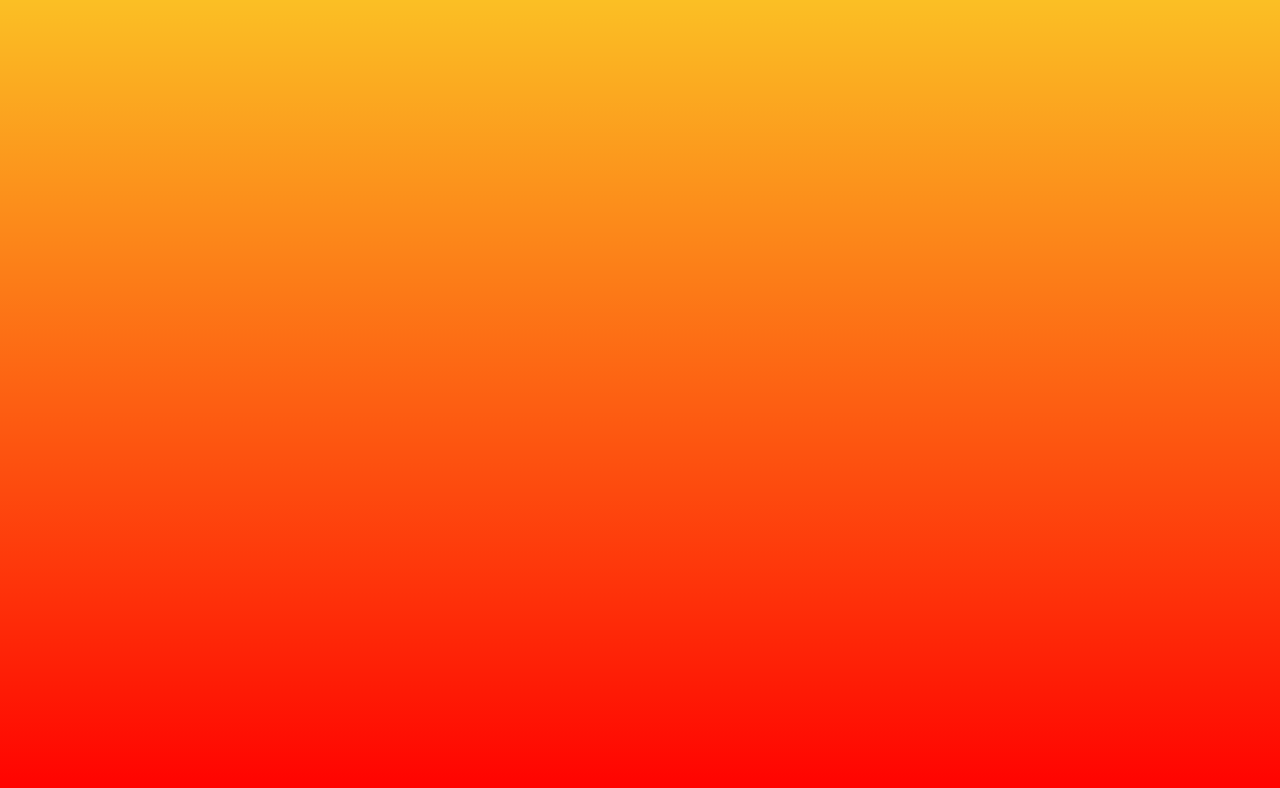
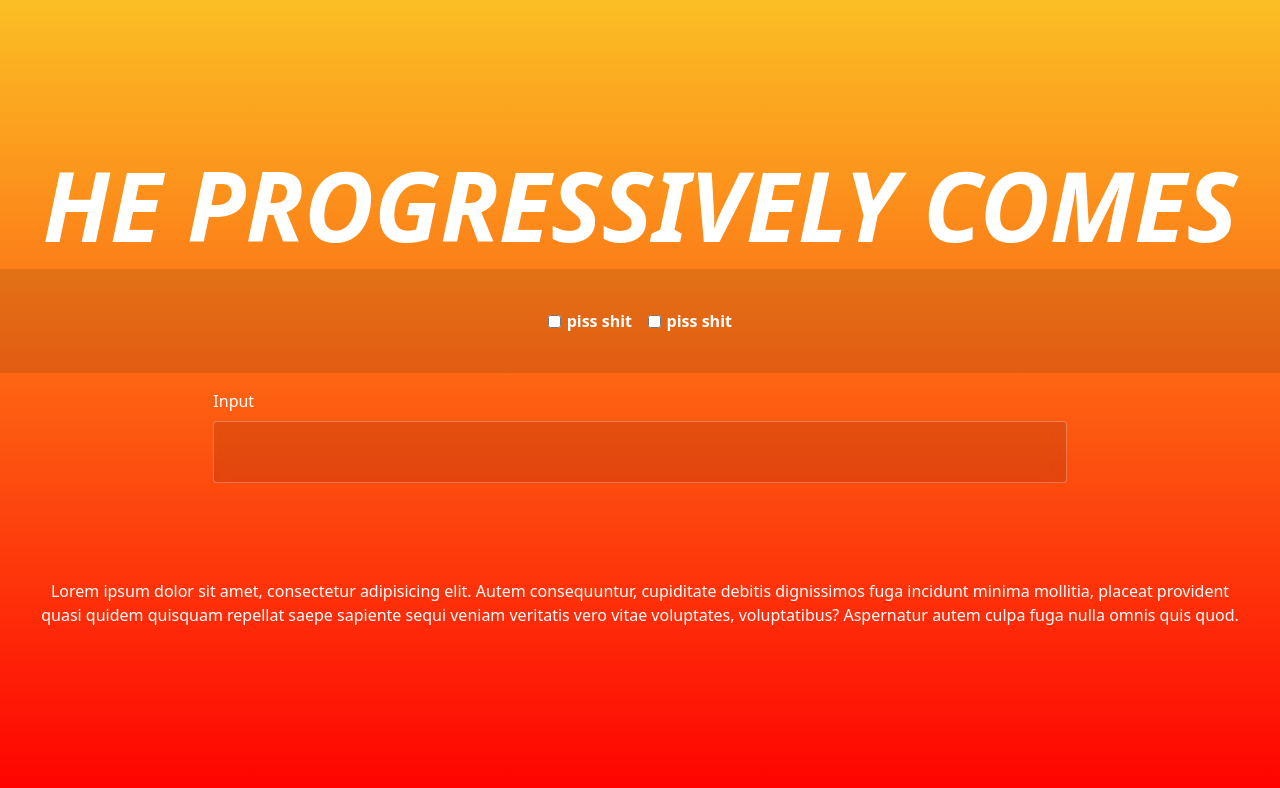
Before and after one commit to SugarF0x/progressive-zalgo, a Nuxt app: page / in a window 1280 px wide. Shown: the top 788 px of the page. Built offline with nearby package versions, Linux system fonts and the light colour scheme.

Commit message:
dev: add skeleton layout

```diff
--- a/app.vue
+++ b/app.vue
@@ -1,6 +1,7 @@
 <template>
   <div class="background">
-
+    <h1 class="header">HE PROGRESSIVELY COMES</h1>
+    <Controls />
   </div>
 </template>
 
@@ -8,6 +9,28 @@
 .background {
   background: rgb(251, 191, 36) linear-gradient(transparent, red);
 
-  @apply h-screen w-screen flex justify-center items-center
+  @apply
+    h-screen
+    w-screen
+
+    flex
+    flex-col
+    justify-center
+    items-center
+    gap-4
+}
+
+.header {
+  @apply
+    text-4xl
+    sm:text-5xl
+    md:text-6xl
+    lg:text-7xl
+    xl:text-8xl
+
+    text-white
+    font-bold
+    italic
+    text-center
 }
 </style>
--- /dev/null
+++ b/components/Checkbox.vue
@@ -0,0 +1,46 @@
+<script setup lang="ts">
+defineProps<{
+  modelValue?: boolean
+}>()
+defineEmits<{
+  (e: "update:modelValue"): boolean
+}>()
+</script>
+
+<template>
+  <label class="inputLabel" :class="{ disabledLabel: $attrs.disabled }">
+    <input
+        type="checkbox"
+        class="labelCheckbox"
+        :checked="modelValue"
+        v-bind="$attrs"
+        @input="$emit('update:modelValue', $event.target.checked)"
+    />
+    <span class="labelText">
+      <slot />
+    </span>
+  </label>
+</template>
+
+<style lang="scss" scoped>
+.inputLabel {
+  cursor: pointer;
+  user-select: none;
+  display: flex;
+  align-items: center;
+}
+.labelText {
+  margin-left: 0.35rem;
+}
+.labelCheckbox {
+  cursor: pointer;
+}
+.disabledLabel {
+  cursor: unset;
+  pointer-events: none;
+}
+.fade,
+.disabledLabel {
+  opacity: 0.4;
+}
+</style>
--- /dev/null
+++ b/components/Controls.vue
@@ -0,0 +1,9 @@
+<template>
+  <ControlsSettings />
+  <ControlsInput />
+  <ControlsOutput />
+</template>
+
+<style scoped lang="scss">
+
+</style>
--- /dev/null
+++ b/components/Controls/Input.vue
@@ -0,0 +1,60 @@
+<script setup lang="ts">
+
+</script>
+
+<template>
+  <label class="textarea-label">
+    <span class="textarea-title"> Input </span>
+    <textarea class="textarea-control" />
+  </label>
+</template>
+
+<style scoped lang="scss">
+.textarea-label {
+  @apply
+    w-11/12
+    md:w-10/12
+    lg:w-8/12
+}
+
+.textarea-title {
+  @apply
+    inline-block
+    mb-2
+    text-white
+}
+
+.textarea-control {
+  @apply
+    resize-none
+
+    block
+    w-full
+
+    px-3
+    py-1.5
+    m-0
+
+    text-base
+    font-normal
+    text-white
+
+    backdrop-blur
+    bg-black
+    bg-opacity-10
+    bg-clip-padding
+
+    border
+    border-solid
+    border-gray-300
+    border-opacity-30
+    rounded
+
+    transition
+    ease-in-out
+
+    focus:bg-opacity-20
+    focus:border-blue-600
+    focus:outline-none
+}
+</style>
--- /dev/null
+++ b/components/Controls/Output.vue
@@ -0,0 +1,21 @@
+<script setup lang="ts">
+
+</script>
+
+<template>
+  <div class="output">
+    Lorem ipsum dolor sit amet, consectetur adipisicing elit. Autem consequuntur, cupiditate debitis dignissimos fuga incidunt minima mollitia, placeat provident quasi quidem quisquam repellat saepe sapiente sequi veniam veritatis vero vitae voluptates, voluptatibus? Aspernatur autem culpa fuga nulla omnis quis quod.
+  </div>
+</template>
+
+<style scoped lang="scss">
+.output {
+  @apply
+    mt-16
+    py-4
+    px-8
+
+    text-white
+    text-center
+}
+</style>
--- /dev/null
+++ b/components/Controls/Settings.vue
@@ -0,0 +1,19 @@
+<script setup lang="ts">
+
+</script>
+
+<template>
+  <Dash class="settings">
+    <Checkbox> piss shit </Checkbox>
+    <Checkbox> piss shit </Checkbox>
+  </Dash>
+</template>
+
+<style scoped lang="scss">
+.settings {
+  @apply
+    flex
+    gap-4
+    justify-center
+}
+</style>
--- /dev/null
+++ b/components/Dash.vue
@@ -0,0 +1,14 @@
+<template>
+  <div class="dash">
+    <slot />
+  </div>
+</template>
+
+<style scoped lang="scss">
+.dash {
+  background-color: rgba(0,0,0,.1);
+  color: white;
+
+  @apply w-screen py-10 px-20 text-center font-bold
+}
+</style>
```
